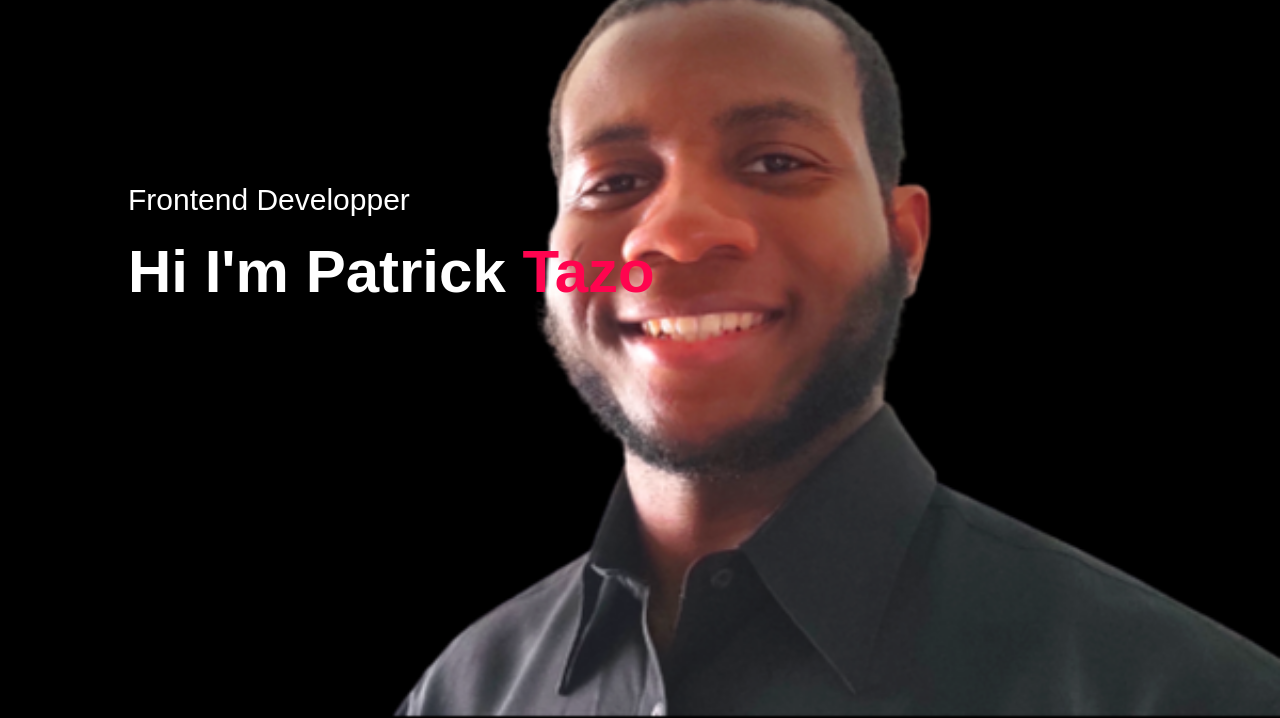
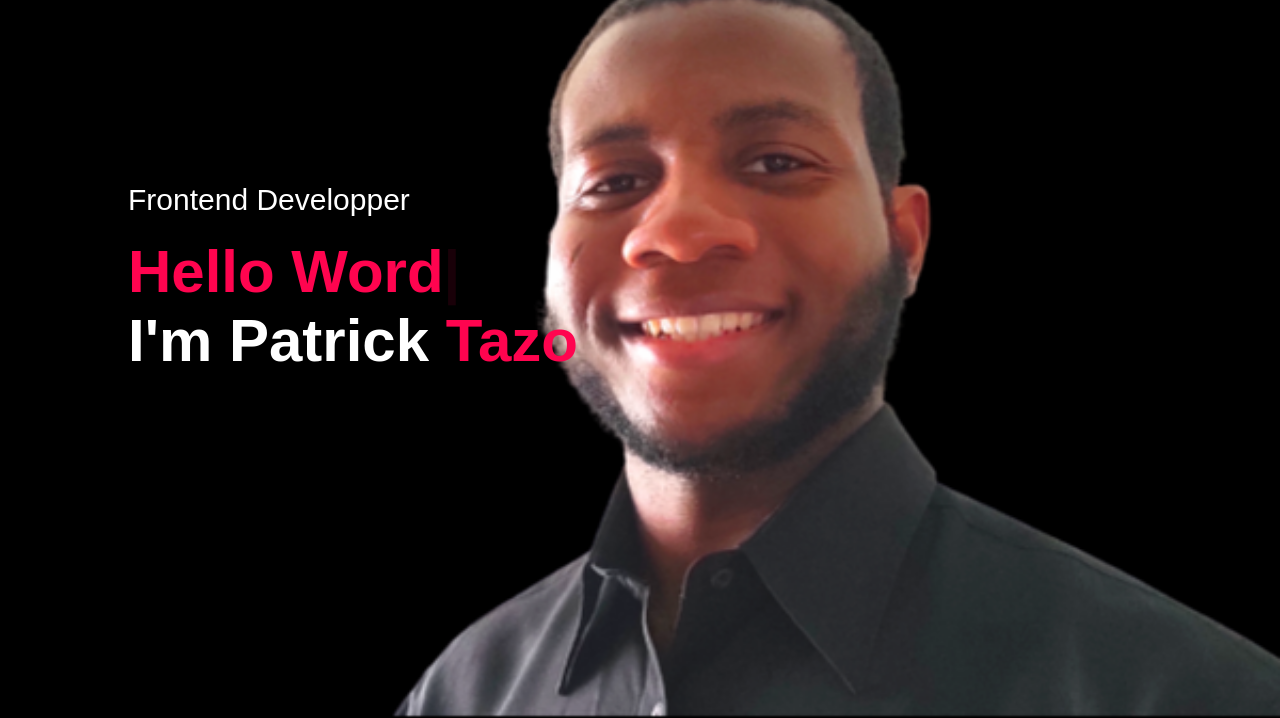
Before and after one commit to tazokuetep24/tazokuetep24.github.io, a plain HTML site: page index.html in a window 1280 px wide. Shown: the part 82-800 px from the top of the page. Drawn offline with nearby package versions, Linux system fonts and the light colour scheme.

Commit message:
Update index.html

```diff
--- a/index.html
+++ b/index.html
@@ -27,7 +27,7 @@
       </nav>
       <div class="header-text">
         <p>Frontend Developper</p>
-        <h1>Hi I'm Patrick <span>Tazo</span><br></h1>
+        <h1><span class="autotype"></span><br>I'm Patrick <span>Tazo</span><br></h1>
       </div>
     </div>
   </div>
@@ -227,6 +227,14 @@
         .catch(error => console.error('Error!', error.message))
     })
   </script>
+  <script src="https://cdn.jsdelivr.net/npm/typed.js@2.0.12"></script>
+  <script>
+    var typed = new Typed(".autotype",{
+    strings: ["Hello Word"],
+      typeSpeed: 150,
+      loop: false
+    })
+  </script>
 </body>
 
 </html>
```
